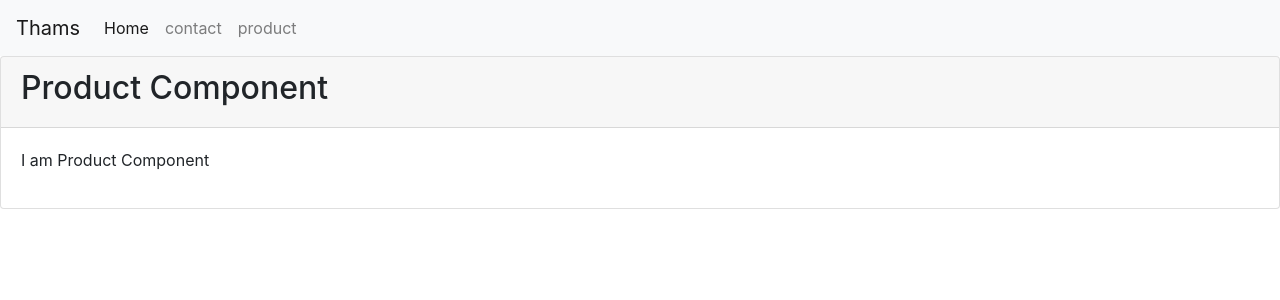
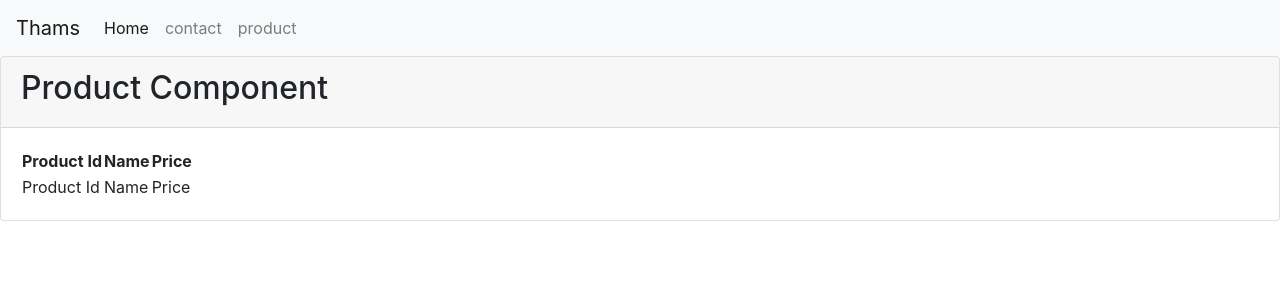
Before and after one commit to thamarais16/Angular-Router-Module, an Angular app: page /product in a window 1280 px wide. Shown: the top 300 px of the page. Built offline with nearby package versions, Linux system fonts and the light colour scheme.

Commit message:
3 files modified

```diff
--- a/src/app/product/product.component.html
+++ b/src/app/product/product.component.html
@@ -3,6 +3,21 @@
     <h2>Product Component</h2>
   </div>
   <div class="card-body">
-    <p>I am Product Component</p>
+    <table>
+      <thead>
+        <tr>
+          <th>Product Id</th>
+          <th>Name</th>
+          <th>Price</th>
+        </tr>
+      </thead>
+      <tbody>
+        <tr>
+          <td>Product Id</td>
+          <td>Name</td>
+          <td>Price</td>
+        </tr>
+      </tbody>
+    </table>
   </div>
 </div>
--- a/src/app/product/product.component.ts
+++ b/src/app/product/product.component.ts
@@ -1,4 +1,5 @@
 import { Component, OnInit } from '@angular/core';
+import {Product, ProductService} from '../product.service';
 
 @Component({
   selector: 'app-product',
@@ -6,10 +7,18 @@ import { Component, OnInit } from '@angular/core';
   styleUrls: ['./product.component.css']
 })
 export class ProductComponent implements OnInit {
+  products: Product[];
 
-  constructor() { }
+  constructor(
+    private productService: ProductService
+  ) { }
 
   ngOnInit() {
+    this.getProducts();
+  }
+
+  getProducts(): void{
+    this.products = this.productService.getProducts();
   }
 
 }
```
Also changed, not shown: src/app/product.service.ts (line endings or trailing spaces).
